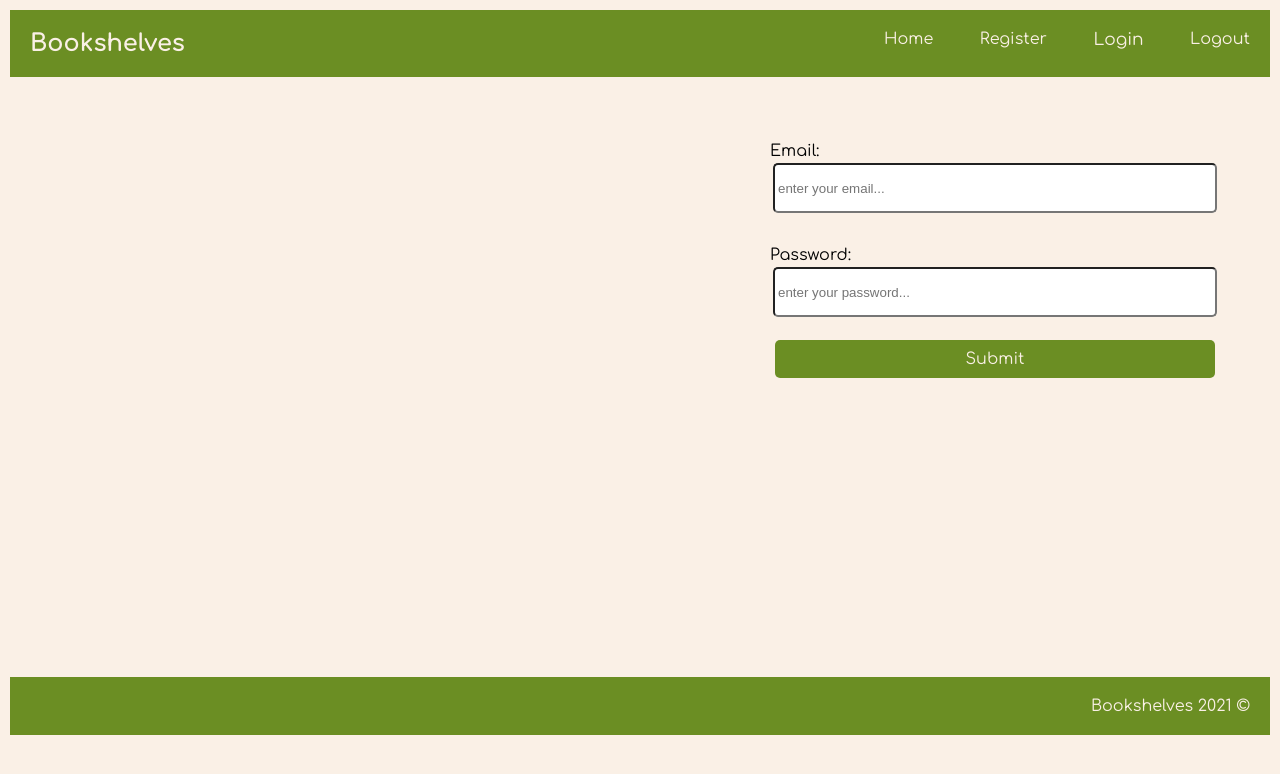
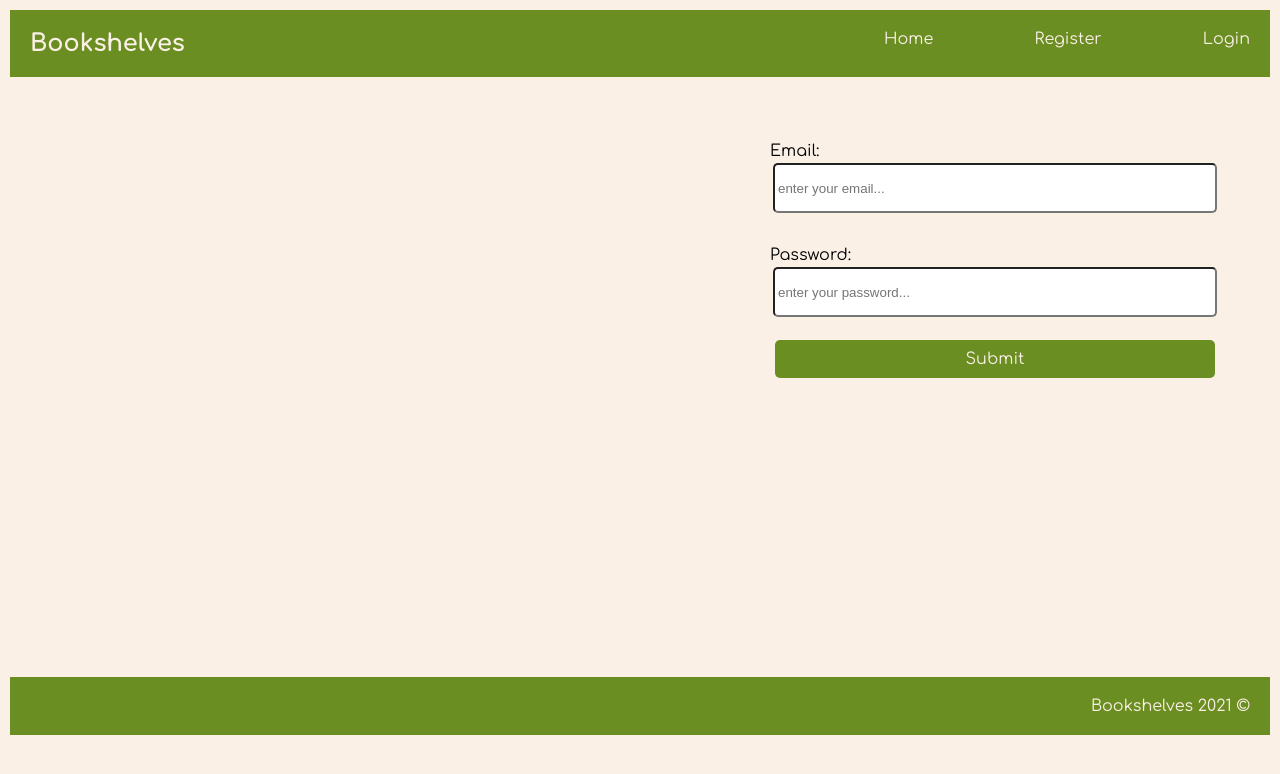
Before and after one commit to DinyoD/Bookshelves, a React (Create React App) app in the folder react_api/: page /login in a window 1280 px wide. Shown: the top 774 px of the page. Built offline with nearby package versions, Linux system fonts and the light colour scheme.

Commit message:
Implement state to hold current user and set header links.

```diff
--- a/react_api/src/App.js
+++ b/react_api/src/App.js
@@ -1,13 +1,26 @@
+import {useState } from 'react';
+
 import Header from './components/Header/Header';
 import AppRouter from './components/AppRouter/AppRouter';
 import Footer from './components/Footer/Footer';
 
 
 function App() {
+  const[user, setUser] = useState({});
+
+  const  loginUser = (newUser) => {
+    let { username, _id: id} = newUser;
+    setUser({username, id});
+  }
+  const logoutUser = () => {
+    console.log('logout');
+    setUser({})
+  }
+
   return (
     <div className="container">
-        <Header />
-        <AppRouter/>
+        <Header user={user} logoutUser={loginUser}/>
+        <AppRouter user={user} loginUser={loginUser} logoutUser={logoutUser}/>
         <Footer />
     </div>
   );
--- a/react_api/src/components/AppRouter/AppRouter.js
+++ b/react_api/src/components/AppRouter/AppRouter.js
@@ -4,12 +4,14 @@ import Home from '../Home/Home';
 import Register from '../AuthForms/Register';
 import Login from '../AuthForms/Login';
 
-const AppRouter = () => (
-    <div className='body-container'>
-        <Route path='/home' component={Home}/>
-        <Route path='/register' component={Register}/>
-        <Route path='/login' component={Login} />
-    </div>
-);
+function AppRouter({loginUser}){
+    return (
+        <div className='body-container'>
+            <Route path='/home' component={Home}/>
+            <Route path='/register' render={() => (<Register loginUser={loginUser}/>)} />
+            <Route path='/login' render={() => (<Login loginUser={loginUser}/>)} />
+        </div>
+    )
+};
 
 export default AppRouter;
--- a/react_api/src/components/AuthForms/Login.js
+++ b/react_api/src/components/AuthForms/Login.js
@@ -1,7 +1,9 @@
+import { useHistory } from 'react-router-dom';
 import authService from '../../services/authService';
 
-const Login = ({ history }) => {
+const Login = ({ loginUser }) => {
 
+    const history  = useHistory();
     const  submitHandler = (e) => {
         e.preventDefault();
         let user = {
@@ -16,6 +18,9 @@ const Login = ({ history }) => {
             console.log(logedUser);
             localStorage.setItem('username', logedUser.username)
             localStorage.setItem('id', logedUser._id)
+
+            loginUser(logedUser);
+
             history.push('/home')
         })
         .catch();
--- a/react_api/src/components/AuthForms/Register.js
+++ b/react_api/src/components/AuthForms/Register.js
@@ -1,9 +1,9 @@
-
+import { useHistory } from 'react-router-dom';
 import authService from '../../services/authService';
 
-const Register = ({history}) => {
+const Register = ({loginUser}) => {
 
-
+    const history  = useHistory();
     const  submitHandler = (e) => {
         e.preventDefault();
         let user = {
@@ -13,12 +13,14 @@ const Register = ({history}) => {
             confirmPassword: e.target.confirmPassword.value
         };
 
-        //TODO validate user
+
+       //TODO validate user
 
         authService.register(user)
         .then((newUser) => {
             localStorage.setItem('username', newUser.username)
             localStorage.setItem('id', newUser._id)
+            loginUser(newUser);
             history.push('/home');
         })
         .catch();
--- a/react_api/src/components/Header/Header.js
+++ b/react_api/src/components/Header/Header.js
@@ -1,15 +1,25 @@
-import { NavLink as Link } from "react-router-dom";
+import { Link } from "react-router-dom";
+// import { useState, useEffect } from 'react';
 
-const Header = () => (
+const Header = ({ user, logoutUser }) => {
+
+    console.log(user);
+    return (
         <header className='header'>
             <h2>Bookshelves</h2>
             <div className='header-nav'>
                 <Link className='header-nav-link' to='/home'>Home</Link>
-                <Link className='header-nav-link' to='/register'>Register</Link>
-                <Link className='header-nav-link' to='/Login'>Login</Link>
-                <Link className='header-nav-link' to='/home'>Logout</Link>
+                {user.id
+                    ? <Link className='header-nav-link' to='#'>{user.username}</Link>
+                    : <Link className='header-nav-link' to='/register'>Register</Link>}
+                {user.id
+                    ? <Link className='header-nav-link' to='#' onClick={logoutUser}>Logout</Link>
+                    : <Link className='header-nav-link' to='/Login'>Login</Link>}
+
+
             </div>
         </header>
-    );
+    )
+};
 
 export default Header;
```
